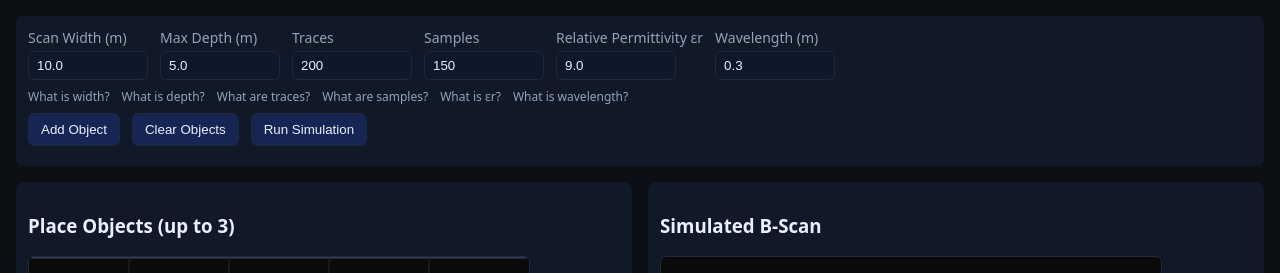
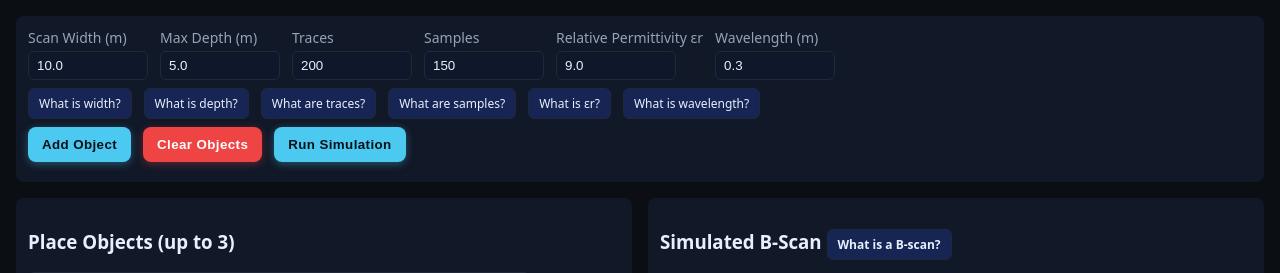
Before and after one commit to wengxyu/gprlite, a Flask app: page / in a window 1280 px wide. Shown: the part 106-379 px from the top of the page. Run offline with Flask 3, Linux system fonts and the light colour scheme; a map, chart or similar area stays blank.

Commit message:
update style

```diff
--- a/app/static/css/style.css
+++ b/app/static/css/style.css
@@ -7,12 +7,22 @@ body{ margin:0; font-family:system-ui,Segoe UI,Roboto,Helvetica,Arial,sans-serif
 .control-group{ display:flex; flex-wrap:wrap; gap:12px; align-items:center; margin-bottom:8px; }
 label{ font-size:14px; color:var(--muted); display:flex; flex-direction:column; gap:4px; }
 input{ padding:6px 8px; border-radius:6px; border:1px solid #1f2937; background:#0f172a; color:var(--fg); width:120px; }
-button{ padding:8px 12px; border-radius:6px; border:1px solid #1f2937; background:#172554; color:var(--fg); cursor:pointer; }
-button:hover{ background:#1e3a8a; }
+button{ padding:8px 12px; border-radius:6px; border:1px solid #1f2937; background:#0f172a; color:var(--fg); cursor:pointer; }
+button:hover{ background:#111827; }
+
+/* Primary action buttons */
+.action-btn{ padding:10px 14px; border-radius:8px; border:none; background:var(--accent); color:#081018; font-weight:700; letter-spacing:0.4px; box-shadow:0 2px 8px rgba(76,201,240,0.35); }
+.action-btn:hover{ filter:brightness(1.1); }
+
+/* Destructive action */
+.danger-btn{ padding:10px 14px; border-radius:8px; border:none; background:#ef4444; color:#ffffff; font-weight:700; letter-spacing:0.4px; box-shadow:0 2px 8px rgba(239,68,68,0.35); }
+.danger-btn:hover{ filter:brightness(1.05); }
 .stage{ display:flex; gap:16px; }
 .pane{ flex:1; background:var(--panel); padding:12px; border-radius:8px; }
 canvas{ background:#0a0a0a; border-radius:6px; border:1px solid #1f2937; display:block; }
 .hint{ color:var(--muted); font-size:12px; }
+.help-btn{ display:inline-block; padding:6px 10px; border-radius:6px; border:1px solid #1f2937; background:#172554; color:var(--fg); cursor:pointer; user-select:none; }
+.help-btn:hover{ background:#1e3a8a; }
 .explain{ margin-top:16px; background:var(--panel); padding:12px; border-radius:8px; }
 
 /* help modal */
--- a/app/static/js/app.js
+++ b/app/static/js/app.js
@@ -189,6 +189,10 @@
 
   // --- Parameter help popups ---
   const helps = {
+    bscan: {
+      title: 'What is a B-scan?',
+      text: 'A B-scan is a 2D slice composed of many adjacent A-scans (one per antenna position). The horizontal axis is antenna position (distance or trace index), and the vertical axis is depth (or two-way travel time). Point-like targets produce hyperbolas because the antenna moves laterally while the travel path length changes; the apex aligns with the target position and depth. B-scans are the common way to visualize GPR surveys along a line.'
+    },
     width_m: {
       title: 'Scan Width',
       text: 'The horizontal distance covered by the scan. Wider scans include more positions (X), so you see more of each hyperbola.'
@@ -237,7 +241,7 @@
       helpModal.classList.add('show');
     });
   }
-  ['width_m_help','max_depth_m_help','traces_help','samples_help','epsilon_r_help','wavelength_m_help'].forEach(attachHelp);
+  ['bscan_help','width_m_help','max_depth_m_help','traces_help','samples_help','epsilon_r_help','wavelength_m_help'].forEach(attachHelp);
 
   // --- Object controls (shape/size) ---
   const shapeSel = document.getElementById('obj_shape');
--- a/app/templates/index.html
+++ b/app/templates/index.html
@@ -22,17 +22,17 @@
     </label>
   </div>
   <div class="control-group">
-    <span id="width_m_help" class="hint">What is width?</span>
-    <span id="max_depth_m_help" class="hint">What is depth?</span>
-    <span id="traces_help" class="hint">What are traces?</span>
-    <span id="samples_help" class="hint">What are samples?</span>
-    <span id="epsilon_r_help" class="hint">What is εr?</span>
-    <span id="wavelength_m_help" class="hint">What is wavelength?</span>
+    <span id="width_m_help" class="hint help-btn">What is width?</span>
+    <span id="max_depth_m_help" class="hint help-btn">What is depth?</span>
+    <span id="traces_help" class="hint help-btn">What are traces?</span>
+    <span id="samples_help" class="hint help-btn">What are samples?</span>
+    <span id="epsilon_r_help" class="hint help-btn">What is εr?</span>
+    <span id="wavelength_m_help" class="hint help-btn">What is wavelength?</span>
   </div>
   <div class="control-group">
-    <button id="addObj">Add Object</button>
-    <button id="clearObj">Clear Objects</button>
-    <button id="runSim">Run Simulation</button>
+    <button id="addObj" class="action-btn">Add Object</button>
+    <button id="clearObj" class="danger-btn">Clear Objects</button>
+    <button id="runSim" class="action-btn">Run Simulation</button>
   </div>
 </section>
 
@@ -55,7 +55,7 @@
     </div>
   </div>
   <div class="pane">
-    <h3>Simulated B-Scan</h3>
+    <h3>Simulated B-Scan <span id="bscan_help" class="hint help-btn">What is a B-scan?</span></h3>
     <canvas id="bscan" width="500" height="300"></canvas>
   </div>
 </section>
```
